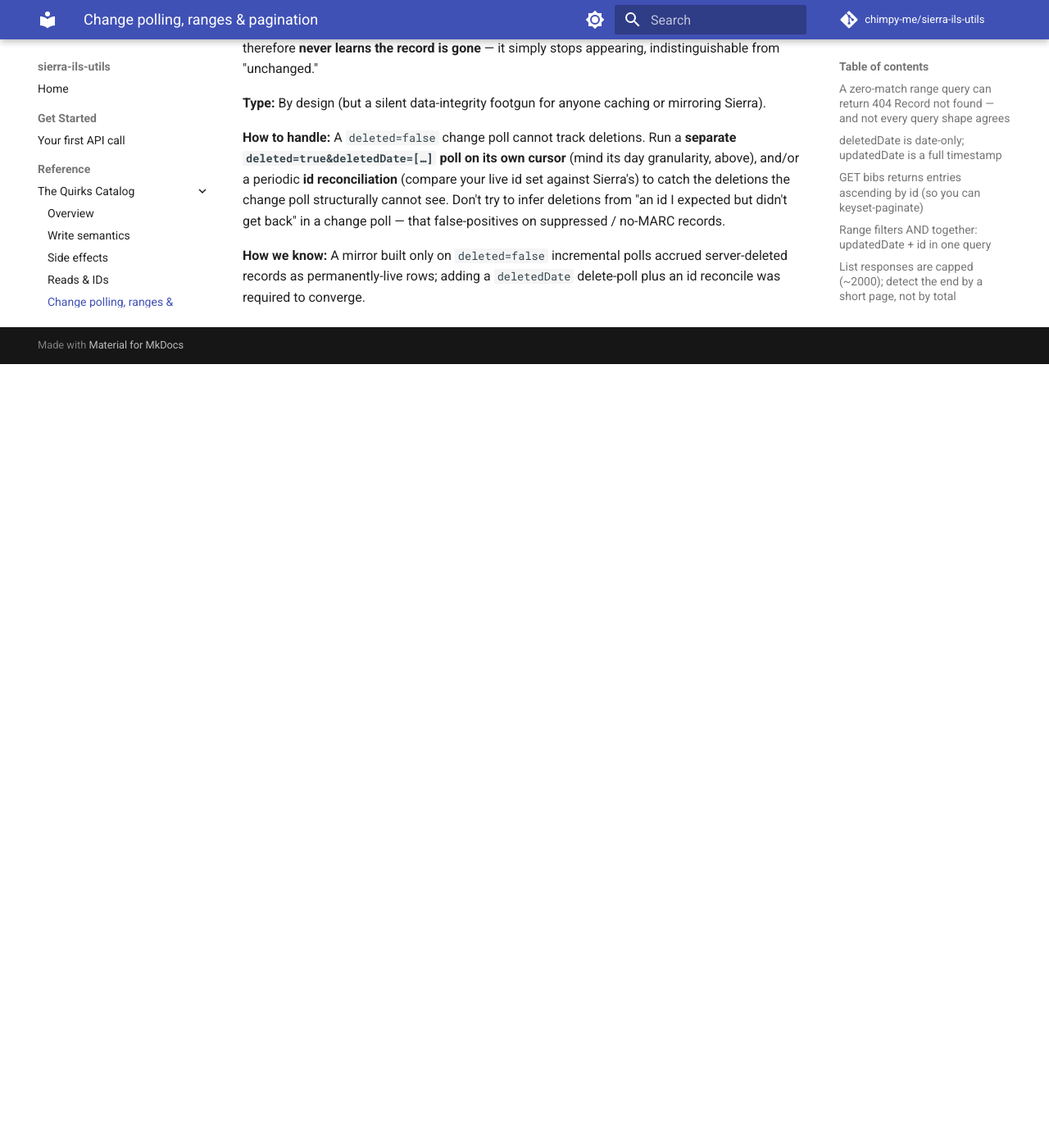
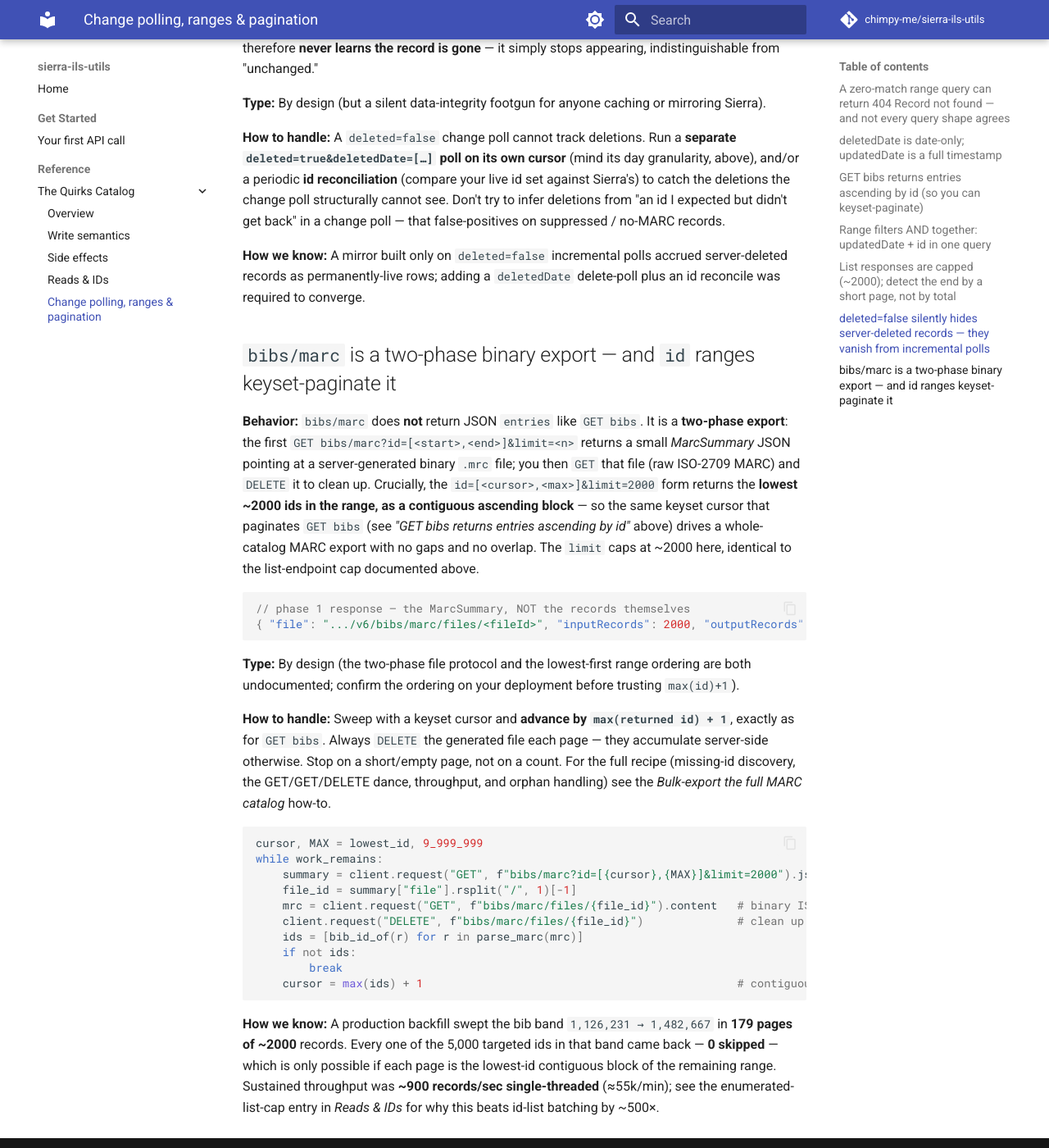
Before and after one commit to chimpy-me/sierra-ils-utils, an MkDocs documentation site: the page built from docs/reference/quirks/change-polling.md, in a window 1280 px wide and 1400 px high, scrolled down 2987 px. Shown: the whole window at 82% size. Built offline with MkDocs 1.6.1 and Material for MkDocs 9.7.7, drawn with Linux system fonts in a browser that asks for light colours; comment, search, counter and statistics services are not loaded; before the commit the page ends 3431 px from its top, so only the background shows below that.

Commit message:
docs(quirks): bibs/marc two-phase range export + 50-vs-range cap; draft bulk-export how-to
Two new Quirks entries from a production MARC range-backfill:
- change-polling: bibs/marc is a two-phase binary export; id ranges keyset-paginate
  it (lowest-first contiguous block, limit caps ~2000).
- reads-and-ids: the 50-record cap is on enumerated id LISTS, not ranges; request
  shape drives ~500x throughput (50-id batch ~100/min vs range+limit ~55k/min).
Plus an unlinked Phase-2 how-to recipe (docs/how-to/bulk-export-marc.md), not yet
wired into nav pending the open Diataxis recipes-quadrant decision.

Co-Authored-By: Claude Opus 4.8 (1M context) <noreply@anthropic.com>

````diff
--- a/docs/reference/quirks/change-polling.md
+++ b/docs/reference/quirks/change-polling.md
@@ -126,3 +126,46 @@ back" in a change poll — that false-positives on suppressed / no-MARC records.
 **How we know:** A mirror built only on `deleted=false` incremental polls accrued server-deleted
 records as permanently-live rows; adding a `deletedDate` delete-poll plus an id reconcile was required
 to converge.
+
+## `bibs/marc` is a two-phase binary export — and `id` ranges keyset-paginate it
+
+**Behavior:** `bibs/marc` does **not** return JSON `entries` like `GET bibs`. It is a **two-phase
+export**: the first `GET bibs/marc?id=[<start>,<end>]&limit=<n>` returns a small *MarcSummary* JSON
+pointing at a server-generated binary `.mrc` file; you then `GET` that file (raw ISO-2709 MARC) and
+`DELETE` it to clean up. Crucially, the `id=[<cursor>,<max>]&limit=2000` form returns the **lowest
+~2000 ids in the range, as a contiguous ascending block** — so the same keyset cursor that paginates
+`GET bibs` (see *"GET bibs returns entries ascending by id"* above) drives a whole-catalog MARC export
+with no gaps and no overlap. The `limit` caps at ~2000 here, identical to the list-endpoint cap
+documented above.
+
+```json
+// phase 1 response — the MarcSummary, NOT the records themselves
+{ "file": ".../v6/bibs/marc/files/<fileId>", "inputRecords": 2000, "outputRecords": 2000, "errors": 0 }
+```
+
+**Type:** By design (the two-phase file protocol and the lowest-first range ordering are both
+undocumented; confirm the ordering on your deployment before trusting `max(id)+1`).
+
+**How to handle:** Sweep with a keyset cursor and **advance by `max(returned id) + 1`**, exactly as for
+`GET bibs`. Always `DELETE` the generated file each page — they accumulate server-side otherwise. Stop
+on a short/empty page, not on a count. For the full recipe (missing-id discovery, the GET/GET/DELETE
+dance, throughput, and orphan handling) see the *Bulk-export the full MARC catalog* how-to.
+
+```python
+cursor, MAX = lowest_id, 9_999_999
+while work_remains:
+    summary = client.request("GET", f"bibs/marc?id=[{cursor},{MAX}]&limit=2000").json()
+    file_id = summary["file"].rsplit("/", 1)[-1]
+    mrc = client.request("GET", f"bibs/marc/files/{file_id}").content   # binary ISO-2709
+    client.request("DELETE", f"bibs/marc/files/{file_id}")              # clean up
+    ids = [bib_id_of(r) for r in parse_marc(mrc)]
+    if not ids:
+        break
+    cursor = max(ids) + 1                                               # contiguous, gap/dup-free
+```
+
+**How we know:** A production backfill swept the bib band `1,126,231 → 1,482,667` in **179 pages of
+~2000** records. Every one of the 5,000 targeted ids in that band came back — **0 skipped** — which is
+only possible if each page is the lowest-id contiguous block of the remaining range. Sustained
+throughput was **~900 records/sec single-threaded** (≈55k/min); see the enumerated-list-cap entry in
+*Reads & IDs* for why this beats id-list batching by ~500×.
````
Also changed, not shown: docs/how-to/bulk-export-marc.md (added, +123 -0 lines), docs/reference/quirks/reads-and-ids.md (+25 -0 lines).
